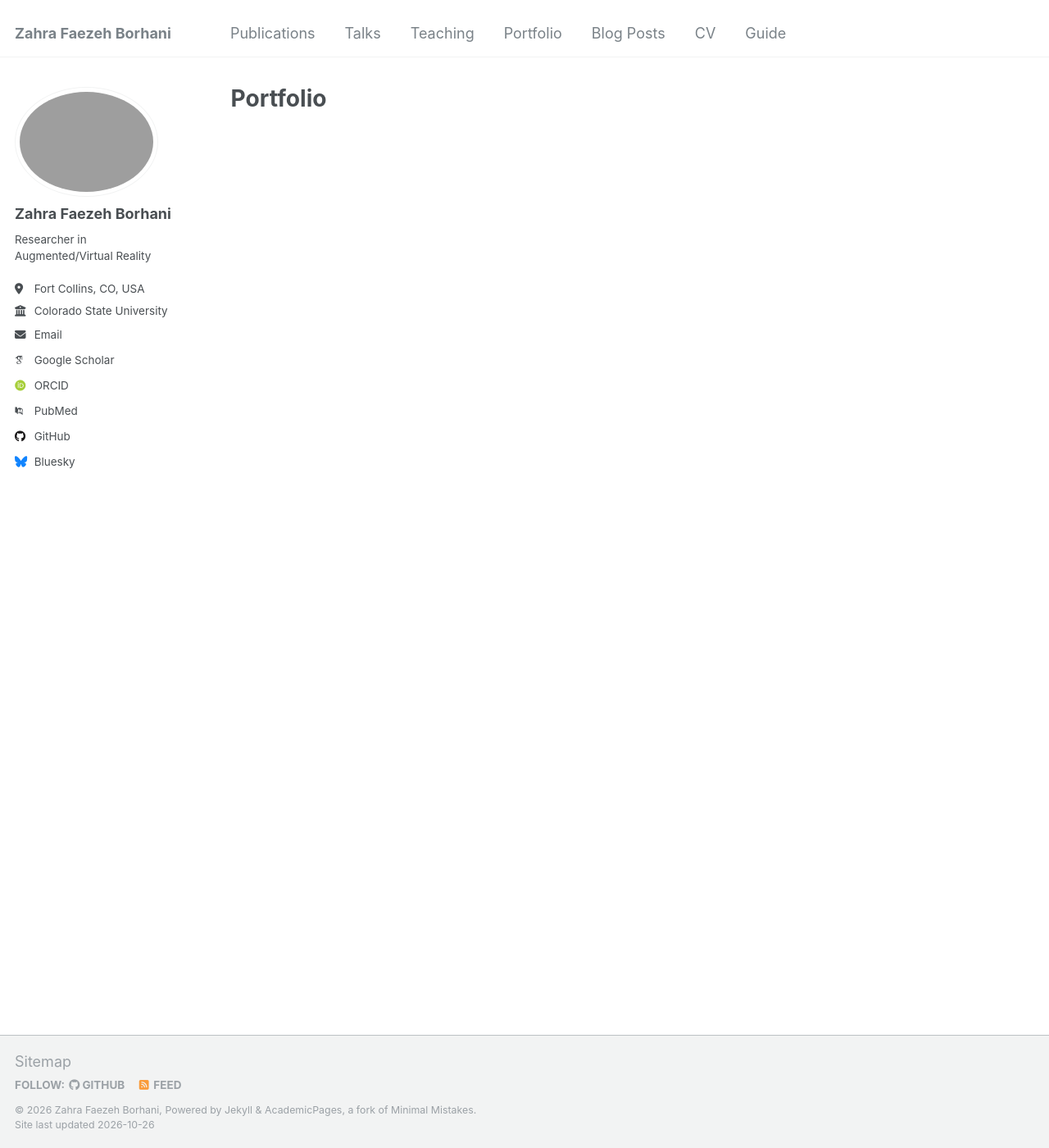
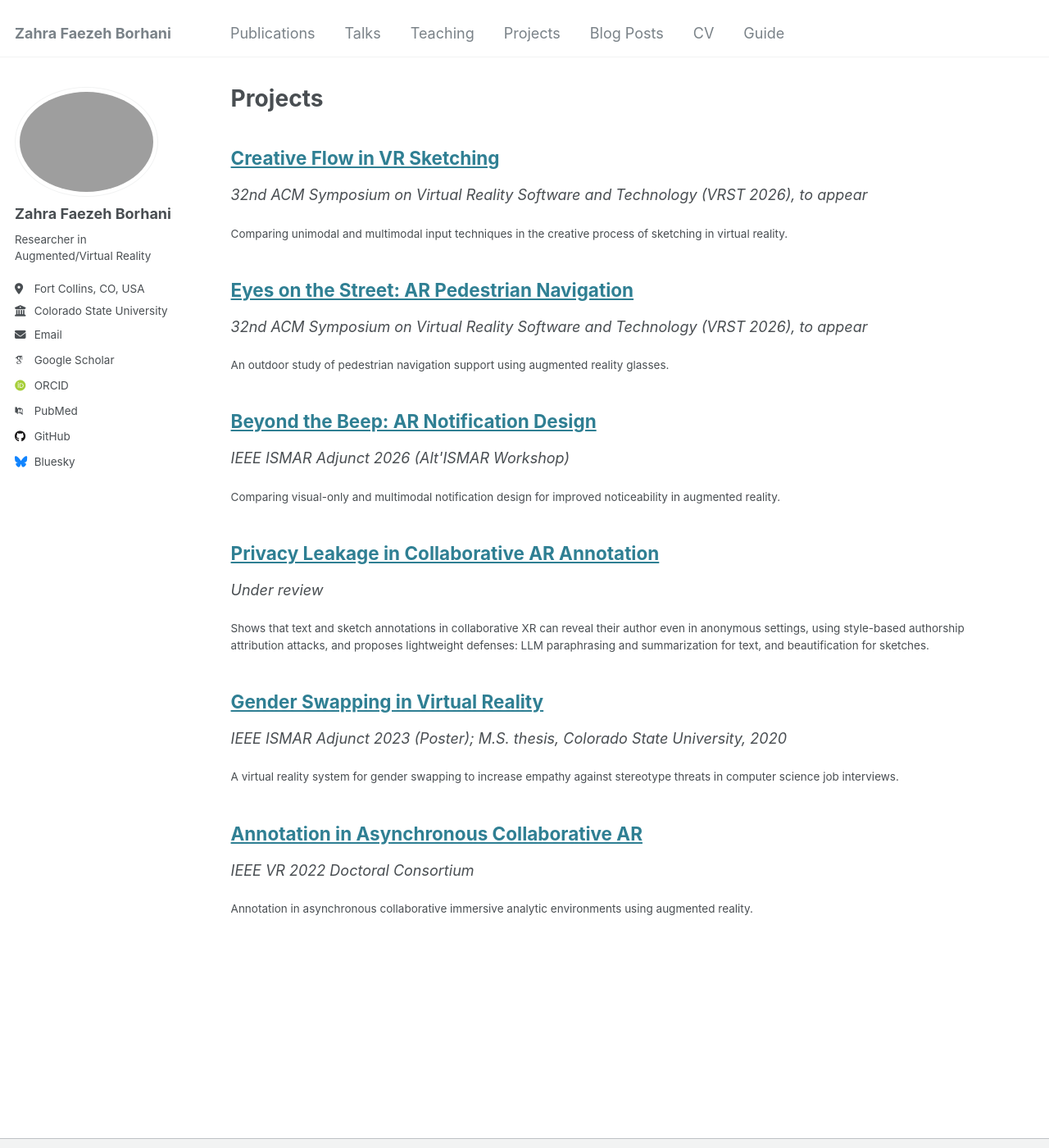
Before and after one commit to faezehborhani/faezehborhani.github.io, a Jekyll site: the page built from _pages/projects.html, in a window 1280 px wide and 1400 px high. Shown: the whole window at 82% size. Built offline with Jekyll 4.4.1, drawn with Linux system fonts in a browser that asks for light colours; some web fonts are replaced.

Commit message:
Rename Portfolio to Projects and add research project pages
Co-Authored-By: Claude Opus 5.5 <noreply@anthropic.com>

```diff
--- a/_config.yml
+++ b/_config.yml
@@ -224,7 +224,7 @@ collections:
     permalink: /:collection/:path/
   portfolio:
     output: true
-    permalink: /:collection/:path/
+    permalink: /projects/:path/
   talks:
     output: true
     permalink: /:collection/:path/
--- a/_data/navigation.yml
+++ b/_data/navigation.yml
@@ -14,8 +14,8 @@ main:
   - title: "Teaching"
     url: /teaching/
 
-  - title: "Portfolio"
-    url: /portfolio/
+  - title: "Projects"
+    url: /projects/
 
   - title: "Blog Posts"
     url: /year-archive/
--- a/_pages/projects.html
+++ b/_pages/projects.html
@@ -1,13 +1,30 @@
 ---
 layout: archive
-title: "Portfolio"
-permalink: /portfolio/
+title: "Projects"
+permalink: /projects/
 author_profile: true
+redirect_from:
+  - /portfolio/
 ---
 
 {% include base_path %}
 
+{% assign projects = site.portfolio | sort: "order" %}
+{% for post in projects %}
+<div class="list__item">
+  <article class="archive__item project-card">
+    {% if post.teaser %}
+      <a href="{{ base_path }}{{ post.url }}" class="project-card__thumb">
+        <img src="{{ base_path }}{{ post.teaser }}" alt="{{ post.title }}">
+      </a>
+    {% endif %}
+    <h2 class="archive__item-title"><a href="{{ base_path }}{{ post.url }}" rel="permalink">{{ post.title }}</a></h2>
+    {% if post.venue %}<p><i>{{ post.venue }}</i></p>{% endif %}
+    {% if post.excerpt %}<p class="archive__item-excerpt">{{ post.excerpt | markdownify | strip_html }}</p>{% endif %}
+  </article>
+</div>
+{% endfor %}
 
-{% for post in site.portfolio %}
-  {% include archive-single.html %}
-{% endfor %}
+<style>
+.project-card__thumb img { width: 100%; max-width: 480px; height: auto; border-radius: 6px; margin-bottom: .5rem; }
+</style>
--- /dev/null
+++ b/_portfolio/async-collaborative-ar-annotation.md
@@ -0,0 +1,21 @@
+---
+title: "Annotation in Asynchronous Collaborative AR"
+collection: portfolio
+order: 6
+venue: "IEEE VR 2022 Doctoral Consortium"
+excerpt: "Annotation in asynchronous collaborative immersive analytic environments using augmented reality."
+# teaser: /images/projects/<file>.jpg      # thumbnail on the Projects page
+# video: <YouTube / Vimeo / Google Drive link, or /files/projects/<file>.mp4>
+# images:
+#   - /images/projects/<file>.jpg
+---
+
+{% include project-media.html %}
+
+Annotation in asynchronous collaborative immersive analytic environments using augmented reality.
+
+**Authors:** Borhani, Z.
+
+**Venue:** IEEE VR 2022 Doctoral Consortium
+
+[Paper](https://ieeexplore.ieee.org/abstract/document/9757653) · [Publication page]({{ base_path }}/publication/2022-annotation-async-ar-dc)
--- /dev/null
+++ b/_portfolio/beyond-the-beep.md
@@ -0,0 +1,21 @@
+---
+title: "Beyond the Beep: AR Notification Design"
+collection: portfolio
+order: 3
+venue: "IEEE ISMAR Adjunct 2026 (Alt'ISMAR Workshop)"
+excerpt: "Comparing visual-only and multimodal notification design for improved noticeability in augmented reality."
+# teaser: /images/projects/<file>.jpg      # thumbnail on the Projects page
+# video: <YouTube / Vimeo / Google Drive link, or /files/projects/<file>.mp4>
+# images:
+#   - /images/projects/<file>.jpg
+---
+
+{% include project-media.html %}
+
+Comparing visual-only and multimodal notification design for improved noticeability in augmented reality.
+
+**Authors:** Raikwar, A., Borhani, Z., Plabst, L., Batmaz, A. U., Barrera Machuca, M. D., Niebling, F., and Ortega, F. R.
+
+**Venue:** IEEE ISMAR Adjunct 2026 (Alt'ISMAR Workshop)
+
+[Publication page]({{ base_path }}/publication/2026-beyond-the-beep)
--- /dev/null
+++ b/_portfolio/eyes-on-the-street.md
@@ -0,0 +1,21 @@
+---
+title: "Eyes on the Street: AR Pedestrian Navigation"
+collection: portfolio
+order: 2
+venue: "32nd ACM Symposium on Virtual Reality Software and Technology (VRST 2026), to appear"
+excerpt: "An outdoor study of pedestrian navigation support using augmented reality glasses."
+# teaser: /images/projects/<file>.jpg      # thumbnail on the Projects page
+# video: <YouTube / Vimeo / Google Drive link, or /files/projects/<file>.mp4>
+# images:
+#   - /images/projects/<file>.jpg
+---
+
+{% include project-media.html %}
+
+An outdoor study of pedestrian navigation support using augmented reality glasses.
+
+**Authors:** Rose, M., Borhani, Z., Schreiber, D., Azuka-Onwuka, N., Barrera Machuca, M. D., and Ortega, F. R.
+
+**Venue:** 32nd ACM Symposium on Virtual Reality Software and Technology (VRST 2026), to appear
+
+[Publication page]({{ base_path }}/publication/2026-eyes-on-the-street)
--- /dev/null
+++ b/_portfolio/gender-swap-vr.md
@@ -0,0 +1,21 @@
+---
+title: "Gender Swapping in Virtual Reality"
+collection: portfolio
+order: 5
+venue: "IEEE ISMAR Adjunct 2023 (Poster); M.S. thesis, Colorado State University, 2020"
+excerpt: "A virtual reality system for gender swapping to increase empathy against stereotype threats in computer science job interviews."
+# teaser: /images/projects/<file>.jpg      # thumbnail on the Projects page
+# video: <YouTube / Vimeo / Google Drive link, or /files/projects/<file>.mp4>
+# images:
+#   - /images/projects/<file>.jpg
+---
+
+{% include project-media.html %}
+
+A virtual reality system for gender swapping to increase empathy against stereotype threats in computer science job interviews.
+
+**Authors:** Borhani, Z. and Ortega, F. R.
+
+**Venue:** IEEE ISMAR Adjunct 2023 (Poster); M.S. thesis, Colorado State University, 2020
+
+[Paper](https://ieeexplore.ieee.org/abstract/document/10322181) · [Publication page]({{ base_path }}/publication/2023-gender-swap-vr-poster)
--- /dev/null
+++ b/_portfolio/privacy-leakage-ar-annotation.md
@@ -0,0 +1,19 @@
+---
+title: "Privacy Leakage in Collaborative AR Annotation"
+collection: portfolio
+order: 4
+venue: "Under review"
+excerpt: "Shows that text and sketch annotations in collaborative XR can reveal their author even in anonymous settings, using style-based authorship attribution attacks, and proposes lightweight defenses: LLM paraphrasing and summarization for text, and beautification for sketches."
+# teaser: /images/projects/<file>.jpg      # thumbnail on the Projects page
+# video: <YouTube / Vimeo / Google Drive link, or /files/projects/<file>.mp4>
+# images:
+#   - /images/projects/<file>.jpg
+---
+
+{% include project-media.html %}
+
+Shows that text and sketch annotations in collaborative XR can reveal their author even in anonymous settings, using style-based authorship attribution attacks, and proposes lightweight defenses: LLM paraphrasing and summarization for text, and beautification for sketches.
+
+**Authors:** Borhani, Z., Ebrahimpour-Boroojeny, A., and Ortega, F. R.
+
+**Venue:** Under review
--- /dev/null
+++ b/_portfolio/vr-sketching-creative-flow.md
@@ -0,0 +1,21 @@
+---
+title: "Creative Flow in VR Sketching"
+collection: portfolio
+order: 1
+venue: "32nd ACM Symposium on Virtual Reality Software and Technology (VRST 2026), to appear"
+excerpt: "Comparing unimodal and multimodal input techniques in the creative process of sketching in virtual reality."
+# teaser: /images/projects/<file>.jpg      # thumbnail on the Projects page
+# video: <YouTube / Vimeo / Google Drive link, or /files/projects/<file>.mp4>
+# images:
+#   - /images/projects/<file>.jpg
+---
+
+{% include project-media.html %}
+
+Comparing unimodal and multimodal input techniques in the creative process of sketching in virtual reality.
+
+**Authors:** Borhani, Z., Rodriguez, R., Barrera Machuca, M. D., Batmaz, A. U., and Ortega, F. R.
+
+**Venue:** 32nd ACM Symposium on Virtual Reality Software and Technology (VRST 2026), to appear
+
+[Publication page]({{ base_path }}/publication/2026-creative-flow-vr-sketching)
```
Also changed, not shown: _includes/project-media.html (added, +41 -0 lines), 2 other files.
